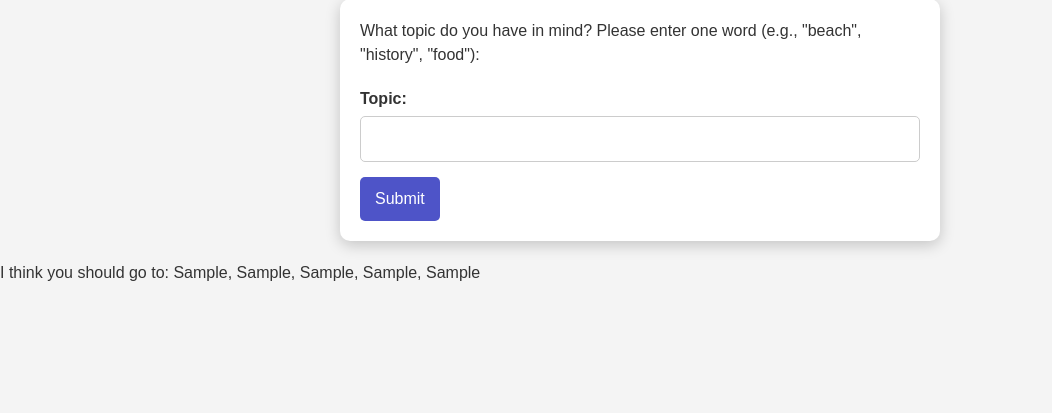
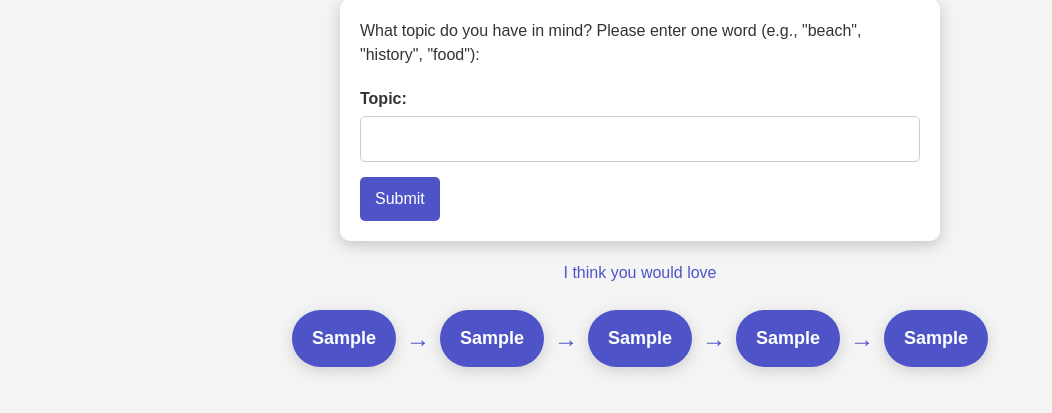
Before and after one commit to LiRE3520/DurHack, a Flask app: template templates/cityIdeas.html in a window 1280 px wide. Shown: the part 139-552 px from the top of the page, without its empty margins (0-1052 px from the left). Run offline with Flask 3, Linux system fonts and the light colour scheme; the template is opened without the code that fills it: most values are stand-ins (such as "Sample title", 1, 10 or a date in 2020); some libraries are stand-ins or nearby versions.

Commit message:
made city ideas look nice

```diff
--- a/templates/cityIdeas.html
+++ b/templates/cityIdeas.html
@@ -59,6 +59,72 @@
         input[type="submit"]:hover {
             background-color: #3b5998;
         }
+        .city-recommendations {
+            margin-top: 20px;
+        }
+
+        .city-recommendations h2 {
+            color: #4e54c8;
+            text-align: center;
+            margin-bottom: 15px;
+        }
+
+        .city-card {
+            background-color: #3b5998;
+            color: white;
+            padding: 15px;
+            border-radius: 5px;
+            margin: 10px 0;
+            text-align: center;
+            font-size: 18px;
+            transition: transform 0.3s, background-color 0.3s;
+        }
+
+        .city-card:hover {
+            transform: scale(1.05);
+            background-color: #4e54c8;
+        }
+
+        .city-flowchart {
+            display: flex;
+            align-items: center;
+            justify-content: center;
+            margin-top: 20px;
+            flex-wrap: wrap;
+            gap: 10px;
+        }
+
+        .city-flowchart h2 {
+            width: 100%;
+            color: #4e54c8;
+            text-align: center;
+            margin-bottom: 15px;
+        }
+
+        .flow-node {
+            background-color: #4e54c8;
+            color: white;
+            padding: 15px 20px;
+            border-radius: 50px;
+            text-align: center;
+            font-size: 18px;
+            font-weight: bold;
+            min-width: 80px;
+            transition: background-color 0.3s, transform 0.3s;
+            box-shadow: 0 4px 15px rgba(0, 0, 0, 0.15);
+        }
+
+        .flow-node:hover {
+            transform: scale(1.1);
+            background-color: #3b5998;
+        }
+
+        .flow-connector {
+            font-size: 24px;
+            color: #4e54c8;
+        }
+
+
     </style>
 </head>
 <body>
@@ -75,7 +141,18 @@
     </div>
 
     {% if city1 %}
-        <h2>I think you should go to: {{ city1 }}, {{ city2 }}, {{ city3 }}, {{ city4 }}, {{ city5 }}</h2>
+    <div class="city-flowchart">
+        <h2>I think you would love</h2>
+        <div class="flow-node">{{ city1 }}</div>
+        <div class="flow-connector">→</div>
+        <div class="flow-node">{{ city2 }}</div>
+        <div class="flow-connector">→</div>
+        <div class="flow-node">{{ city3 }}</div>
+        <div class="flow-connector">→</div>
+        <div class="flow-node">{{ city4 }}</div>
+        <div class="flow-connector">→</div>
+        <div class="flow-node">{{ city5 }}</div>
+    </div>
     {% endif %}
 
 
```
